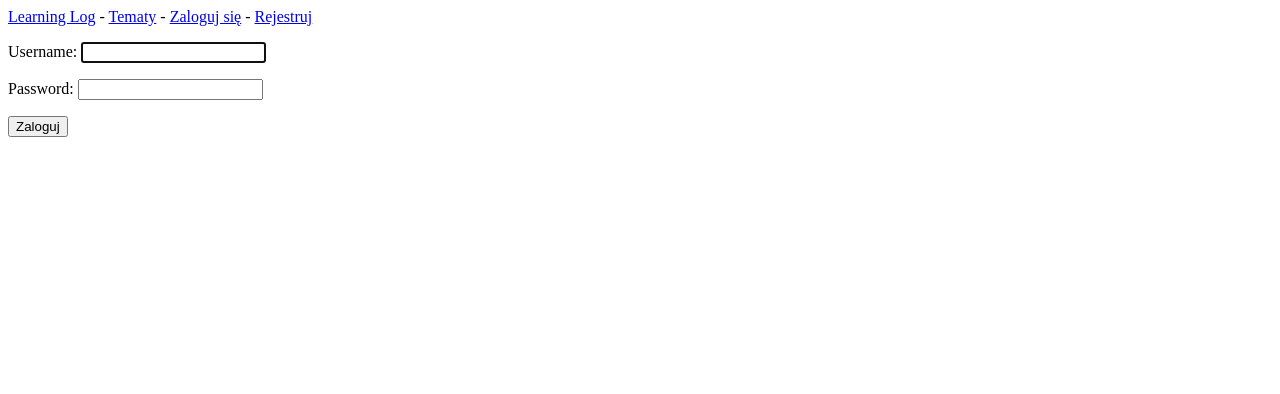
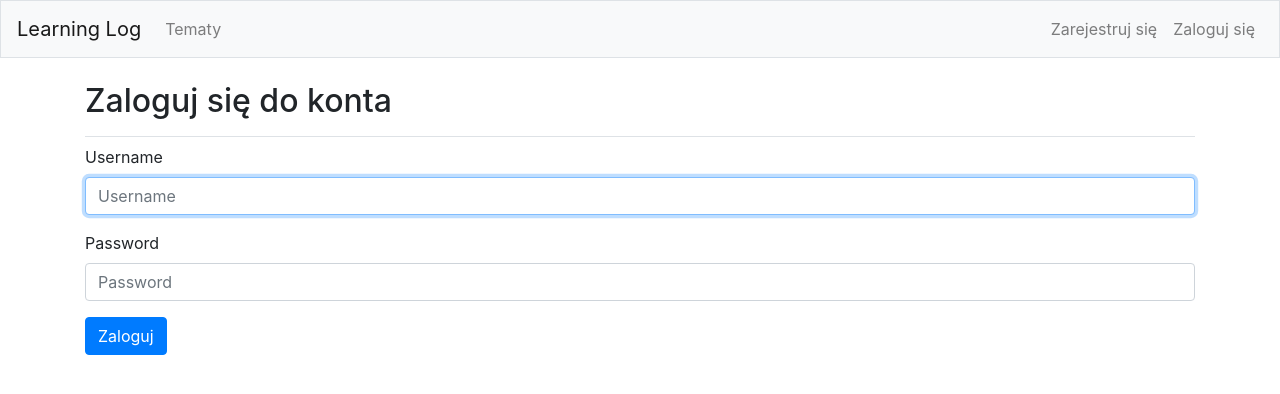
Before and after one commit to adamlebek/learning_log, a Django app: page /users/login/ in a window 1280 px wide. Shown: the top 394 px of the page. Run offline with Django 4.2, Linux system fonts and the light colour scheme; some libraries are stand-ins or nearby versions.

Commit message:
oststeczna wersja

```diff
--- a/learning_log/settings.py
+++ b/learning_log/settings.py
@@ -34,6 +34,9 @@ INSTALLED_APPS = [
     #moje aplikacje
     'learning_logs',
     'users',
+
+    #aplikacje innych firm
+    'bootstrap4',
 
     #domyślne aplikacje
     'django.contrib.admin',
--- a/learning_logs/templates/learning_logs/base.html
+++ b/learning_logs/templates/learning_logs/base.html
@@ -1,13 +1,57 @@
-<p>
-    <a href="{% url 'learning_logs:index' %}">Learning Log</a> -
-    <a href="{% url 'learning_logs:topics' %}">Tematy</a> -
-    {% if user.is_authenticated %}
-      witaj {{ user.username }}
-      <a href="{% url 'users:logout' %}">Wyloguj się</a>
-    {% else %}
-      <a href="{% url 'users:login' %}">Zaloguj się</a> -
-      <a href="{% url 'users:register' %}">Rejestruj</a>
-    {% endif %}
-</p>
+{% load bootstrap4 %}
 
-{% block content %}{% endblock content %}
+<!doctype html>
+<html lang="pl">
+<head>
+    <meta charset="UTF-8">
+    <meta name="viewport" content="width=device-width, initial-scale=1, shrink-to-fit=no">
+    <title>Learning Log</title>
+
+    {% bootstrap_css %}
+    {% bootstrap_javascript jquery='full' %}
+</head>
+
+<body>
+
+  <nav class="navbar navbar-expand-md navbar-light bg-light mb-4 border">
+    <a class="navbar-brand" href="{% url 'learning_logs:index' %}">Learning Log</a>
+
+    <button class="navbar-toggler" type="button" data-toggle="collapse" data-target="#navbarCollapse"
+            aria-controls="navbarCollapse" aria-expanded="false" aria-label="Toggle navigation">
+
+    <span class="navbar-toggler-icon"></span></button>
+  <div class="collapse navbar-collapse" id="navbarCollapse">
+    <ul class="navbar-nav mr-auto">
+      <li class="nav-item">
+        <a class="nav-link" href="{% url 'learning_logs:topics' %}">Tematy</a></li>
+    </ul>
+    <ul class="navbar-nav ml-auto">
+        {% if user.is_authenticated %}
+          <li class="nav-item">
+              <span class="navbar-text">Witaj, {{ username }}.</span>
+          </li>
+          <li class="nav-item">
+            <a class="nav-link" href="{% url 'users:logout' %}">Wyloguj</a>
+          </li>
+        {% else %}
+          <li class="nav-item">
+              <a class="nav-link" href="{% url 'users:register' %}">Zarejestruj się</a>
+          </li>
+          <li class="nav-item">
+              <a class="nav-link" href="{% url 'users:login' %}">Zaloguj się</a>
+          </li>
+        {% endif %}
+    </ul>
+  </div>
+</nav>
+
+<main role="main" class="container">
+    <div class="pb-2 mb-2 border-bottom">
+        {% block page_header %}{% endblock page_header %}
+    </div>
+    <div>
+        {% block content %}{% endblock content %}
+    </div>
+</main>
+</body>
+</html>
--- a/users/templates/registration/login.html
+++ b/users/templates/registration/login.html
@@ -1,16 +1,18 @@
 {% extends "learning_logs/base.html" %}
+{% load bootstrap4 %}
+
+{% block page_header %}
+  <h2>Zaloguj się do konta</h2>
+{% endblock page_header %}
 
 {% block content %}
+  <form method="post" action="{% url 'users:login' %}" class="form">
+    {% csrf_token %}
+    {% bootstrap_form form %}
+    {% buttons %}
+      <button name="submit" class="btn btn-primary">Zaloguj</button>
+    {% endbuttons %}
 
-  {% if form.errors %}
-  <p>nazwa użytkownika i hasło są nieprawidłowe. Proszę spróbować ponownie</p>
-  {% endif %}
-
-  <form method="post" action="{% url 'users:login' %}">
-    {% csrf_token %}
-    {{ form.as_p }}
-
-    <button name="submit">Zaloguj</button>
     <input type="hidden" name="next" value="{% url 'learning_logs:index' %}" />
    </form>
 
```
Also changed, not shown: learning_logs/templates/learning_logs/index.html (+11 -3 lines), learning_logs/templates/learning_logs/topic.html (+17 -15 lines), learning_logs/templates/learning_logs/topics.html (+9 -6 lines), db.sqlite3, 3 other files.
